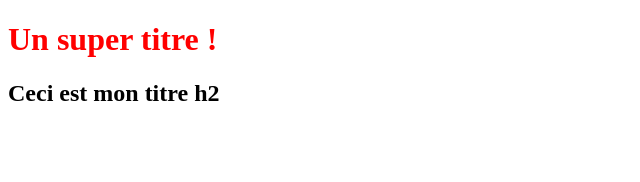
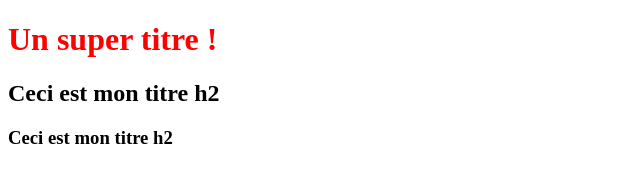
Before and after one commit to chimiboris/OpenclassroomsProject, a plain HTML site: page index.html in a window 1280 px wide. Shown: the whole page, without its empty margins (0-640 px from the left). Drawn offline with Linux system fonts and the light colour scheme.

Commit message:
Ajout du titre h3

```diff
--- a/index.html
+++ b/index.html
@@ -7,5 +7,6 @@
 <body>
    <h1>Un super titre !</h1>
    <h2>Ceci est mon titre h2</h2>
+   <h3>Ceci est mon titre h2</h3>
 </body>
 </html>
```
